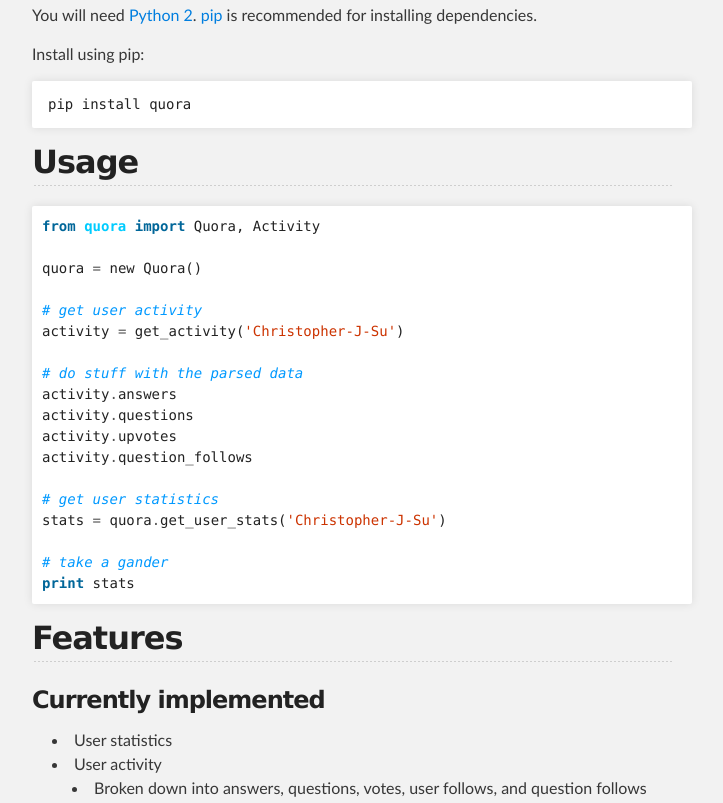
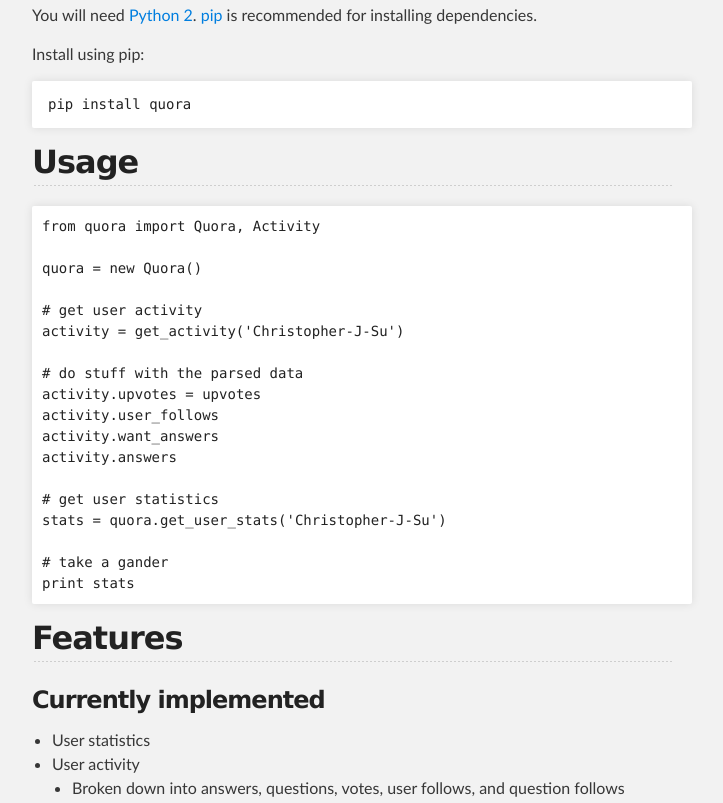
Before and after one commit to csu/pyquora, a plain HTML site: page index.html in a window 1280 px wide. Shown: the part 573-1376 px from the top of the page, without its empty margins (288-1011 px from the left). Drawn offline with Linux system fonts and the light colour scheme.

Commit message:
Create gh-pages branch via GitHub

```diff
--- a/index.html
+++ b/index.html
@@ -32,12 +32,12 @@
     <div id="main_content_wrap" class="outer">
       <section id="main_content" class="inner">
         <h1>
-<a name="quora" class="anchor" href="#quora"><span class="octicon octicon-link"></span></a>quora</h1>
+<a id="quora" class="anchor" href="#quora" aria-hidden="true"><span class="octicon octicon-link"></span></a>quora</h1>
 
 <p>A Python module to fetch and parse data from Quora.</p>
 
 <h3>
-<a name="projects-built-using-pyquora" class="anchor" href="#projects-built-using-pyquora"><span class="octicon octicon-link"></span></a>Projects built using pyquora</h3>
+<a id="projects-built-using-pyquora" class="anchor" href="#projects-built-using-pyquora" aria-hidden="true"><span class="octicon octicon-link"></span></a>Projects built using pyquora</h3>
 
 <ul>
 <li>
@@ -47,7 +47,7 @@
 </ul>
 
 <h2>
-<a name="installation" class="anchor" href="#installation"><span class="octicon octicon-link"></span></a>Installation</h2>
+<a id="installation" class="anchor" href="#installation" aria-hidden="true"><span class="octicon octicon-link"></span></a>Installation</h2>
 
 <p>You will need <a href="https://www.python.org/download/">Python 2</a>. <a href="http://pip.readthedocs.org/en/latest/installing.html">pip</a> is recommended for installing dependencies.</p>
 
@@ -57,33 +57,32 @@
 </code></pre>
 
 <h2>
-<a name="usage" class="anchor" href="#usage"><span class="octicon octicon-link"></span></a>Usage</h2>
+<a id="usage" class="anchor" href="#usage" aria-hidden="true"><span class="octicon octicon-link"></span></a>Usage</h2>
 
-<div class="highlight highlight-python"><pre><span class="kn">from</span> <span class="nn">quora</span> <span class="kn">import</span> <span class="n">Quora</span><span class="p">,</span> <span class="n">Activity</span>
+<div class="highlight highlight-python"><pre><span class="pl-k">from</span> quora <span class="pl-k">import</span> Quora, Activity
 
-<span class="n">quora</span> <span class="o">=</span> <span class="n">new</span> <span class="n">Quora</span><span class="p">()</span>
+quora <span class="pl-k">=</span> new Quora()
 
-<span class="c"># get user activity</span>
-<span class="n">activity</span> <span class="o">=</span> <span class="n">get_activity</span><span class="p">(</span><span class="s">'Christopher-J-Su'</span><span class="p">)</span>
+<span class="pl-c"># get user activity</span>
+activity <span class="pl-k">=</span> get_activity(<span class="pl-s1"><span class="pl-pds">'</span>Christopher-J-Su<span class="pl-pds">'</span></span>)
 
-<span class="c"># do stuff with the parsed data</span>
-<span class="n">activity</span><span class="o">.</span><span class="n">answers</span>
-<span class="n">activity</span><span class="o">.</span><span class="n">questions</span>
-<span class="n">activity</span><span class="o">.</span><span class="n">upvotes</span>
-<span class="n">activity</span><span class="o">.</span><span class="n">question_follows</span>
+<span class="pl-c"># do stuff with the parsed data</span>
+activity.upvotes <span class="pl-k">=</span> upvotes
+activity.user_follows
+activity.want_answers
+activity.answers
 
-<span class="c"># get user statistics</span>
-<span class="n">stats</span> <span class="o">=</span> <span class="n">quora</span><span class="o">.</span><span class="n">get_user_stats</span><span class="p">(</span><span class="s">'Christopher-J-Su'</span><span class="p">)</span>
+<span class="pl-c"># get user statistics</span>
+stats <span class="pl-k">=</span> quora.get_user_stats(<span class="pl-s1"><span class="pl-pds">'</span>Christopher-J-Su<span class="pl-pds">'</span></span>)
 
-<span class="c"># take a gander</span>
-<span class="k">print</span> <span class="n">stats</span>
-</pre></div>
+<span class="pl-c"># take a gander</span>
+<span class="pl-k">print</span> stats</pre></div>
 
 <h2>
-<a name="features" class="anchor" href="#features"><span class="octicon octicon-link"></span></a>Features</h2>
+<a id="features" class="anchor" href="#features" aria-hidden="true"><span class="octicon octicon-link"></span></a>Features</h2>
 
 <h3>
-<a name="currently-implemented" class="anchor" href="#currently-implemented"><span class="octicon octicon-link"></span></a>Currently implemented</h3>
+<a id="currently-implemented" class="anchor" href="#currently-implemented" aria-hidden="true"><span class="octicon octicon-link"></span></a>Currently implemented</h3>
 
 <ul>
 <li>User statistics</li>
@@ -96,7 +95,7 @@
 </ul>
 
 <h3>
-<a name="todo" class="anchor" href="#todo"><span class="octicon octicon-link"></span></a>Todo</h3>
+<a id="todo" class="anchor" href="#todo" aria-hidden="true"><span class="octicon octicon-link"></span></a>Todo</h3>
 
 <ul>
 <li>Questions and answers</li>
@@ -105,7 +104,7 @@
 </ul>
 
 <h2>
-<a name="related-projects" class="anchor" href="#related-projects"><span class="octicon octicon-link"></span></a>Related Projects</h2>
+<a id="related-projects" class="anchor" href="#related-projects" aria-hidden="true"><span class="octicon octicon-link"></span></a>Related Projects</h2>
 
 <ul>
 <li><a href="https://github.com/csu/quora-api">quora-api</a></li>
--- a/stylesheets/stylesheet.css
+++ b/stylesheets/stylesheet.css
@@ -201,12 +201,14 @@ ul, ol, dl {
 }
 
 ul {
-  list-style: inside;
+  list-style-position: inside;
+  list-style: disc;
   padding-left: 20px;
 }
 
 ol {
-  list-style: decimal inside;
+  list-style-position: inside;
+  list-style: decimal;
   padding-left: 20px;
 }
 
```
Also changed, not shown: params.json (+1 -1 lines).
